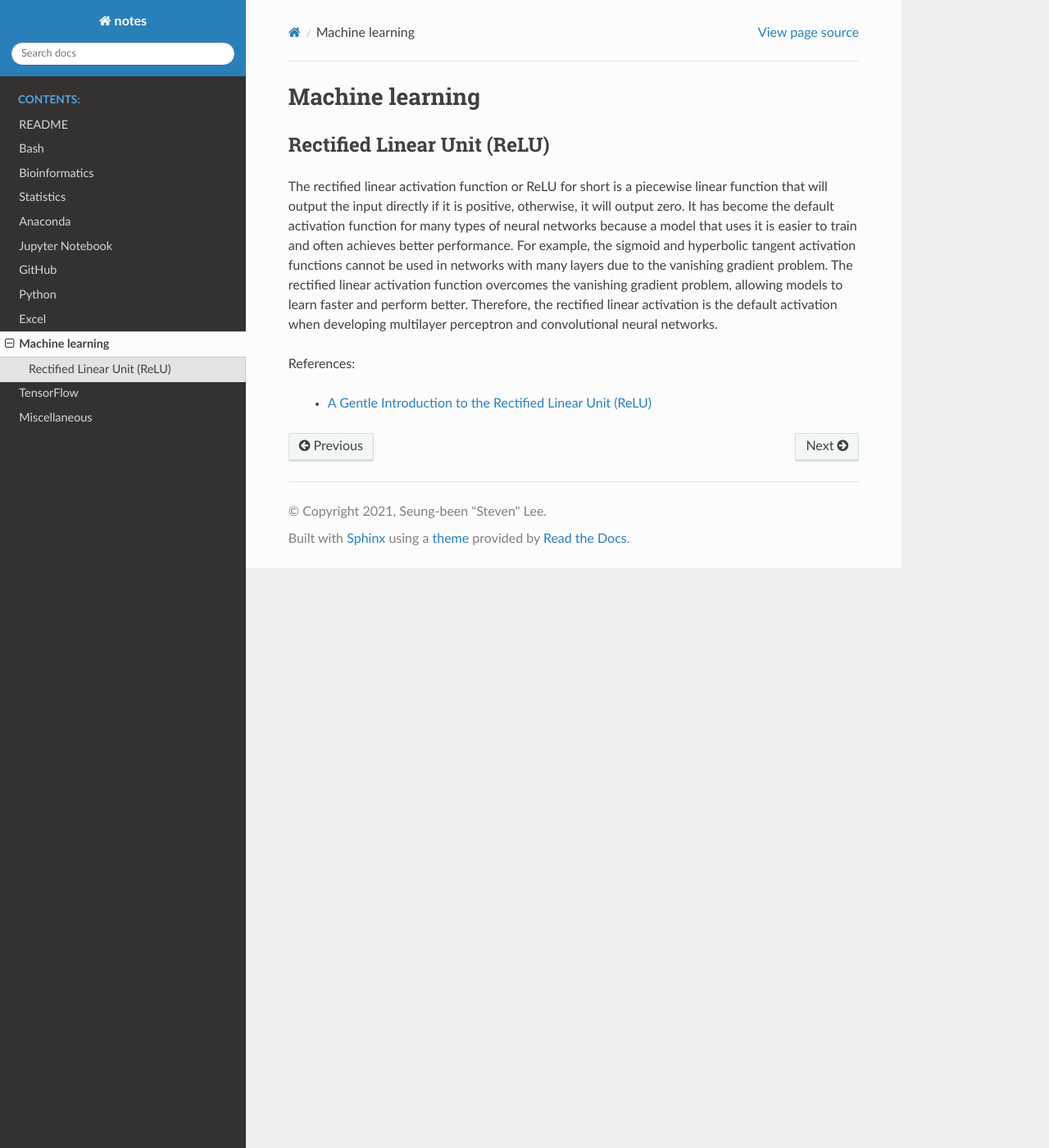
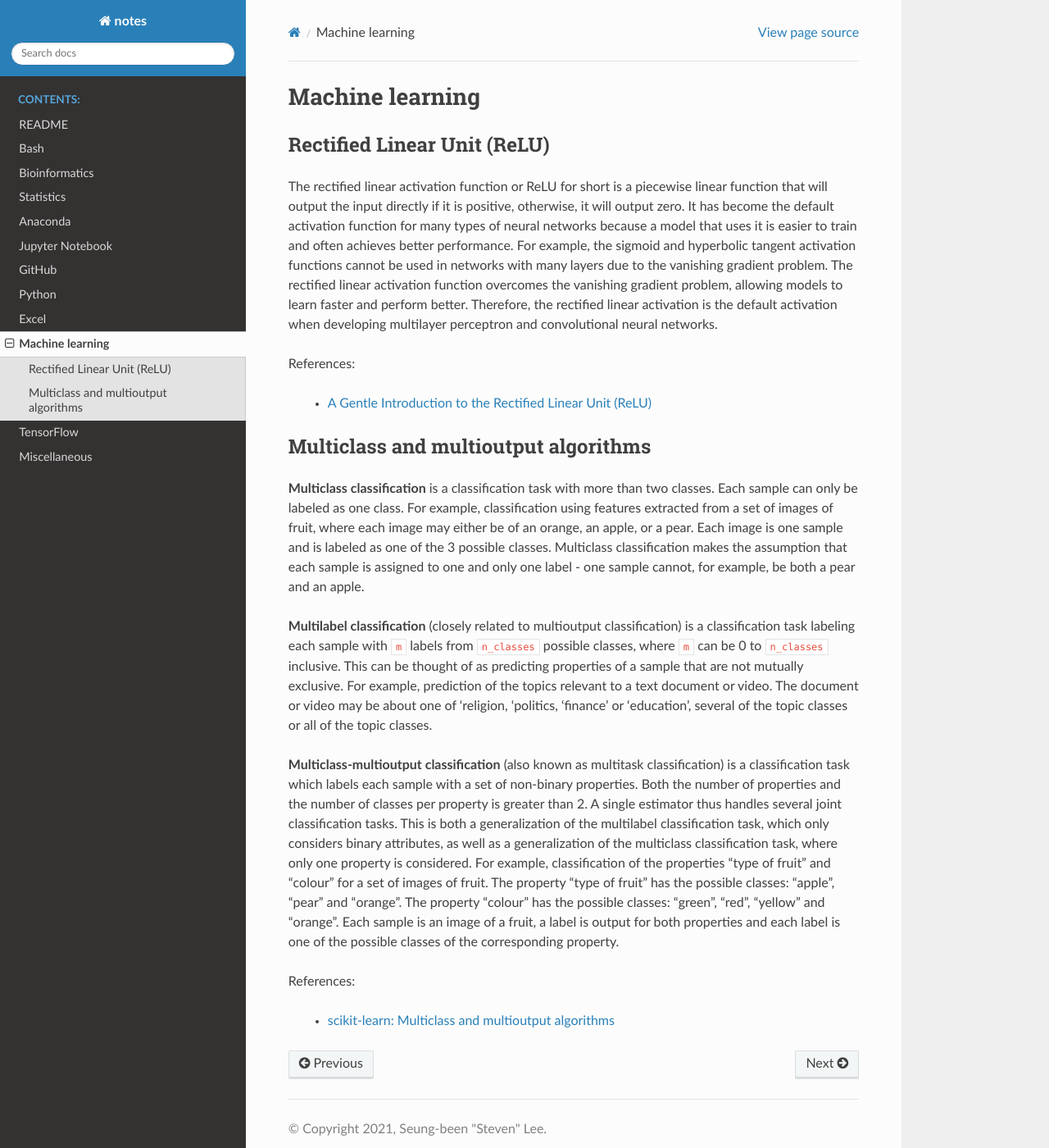
Before and after one commit to sbslee/notes, a Sphinx documentation site: the page built from docs/machine_learning.rst, in a window 1280 px wide and 1400 px high. Shown: the whole window at 82% size. Built offline with Sphinx 7.4.7 and the Read the Docs theme 2.0.0, drawn with Linux system fonts in a browser that asks for light colours.

Commit message:
Update machine_learning.rst

```diff
--- a/docs/machine_learning.rst
+++ b/docs/machine_learning.rst
@@ -9,3 +9,16 @@ The rectified linear activation function or ReLU for short is a piecewise linear
 References:
 
   - `A Gentle Introduction to the Rectified Linear Unit (ReLU) <https://machinelearningmastery.com/rectified-linear-activation-function-for-deep-learning-neural-networks/>`__
+
+Multiclass and multioutput algorithms
+=====================================
+
+**Multiclass classification** is a classification task with more than two classes. Each sample can only be labeled as one class. For example, classification using features extracted from a set of images of fruit, where each image may either be of an orange, an apple, or a pear. Each image is one sample and is labeled as one of the 3 possible classes. Multiclass classification makes the assumption that each sample is assigned to one and only one label - one sample cannot, for example, be both a pear and an apple.
+
+**Multilabel classification** (closely related to multioutput classification) is a classification task labeling each sample with ``m`` labels from ``n_classes`` possible classes, where ``m`` can be 0 to ``n_classes`` inclusive. This can be thought of as predicting properties of a sample that are not mutually exclusive. For example, prediction of the topics relevant to a text document or video. The document or video may be about one of 'religion, 'politics, 'finance' or 'education', several of the topic classes or all of the topic classes.
+
+**Multiclass-multioutput classification** (also known as multitask classification) is a classification task which labels each sample with a set of non-binary properties. Both the number of properties and the number of classes per property is greater than 2. A single estimator thus handles several joint classification tasks. This is both a generalization of the multilabel classification task, which only considers binary attributes, as well as a generalization of the multiclass classification task, where only one property is considered. For example, classification of the properties "type of fruit" and "colour" for a set of images of fruit. The property "type of fruit" has the possible classes: "apple", "pear" and "orange". The property "colour" has the possible classes: "green", "red", "yellow" and "orange". Each sample is an image of a fruit, a label is output for both properties and each label is one of the possible classes of the corresponding property.
+
+References:
+
+  - `scikit-learn: Multiclass and multioutput algorithms <https://scikit-learn.org/stable/modules/multiclass.html>`__
```
